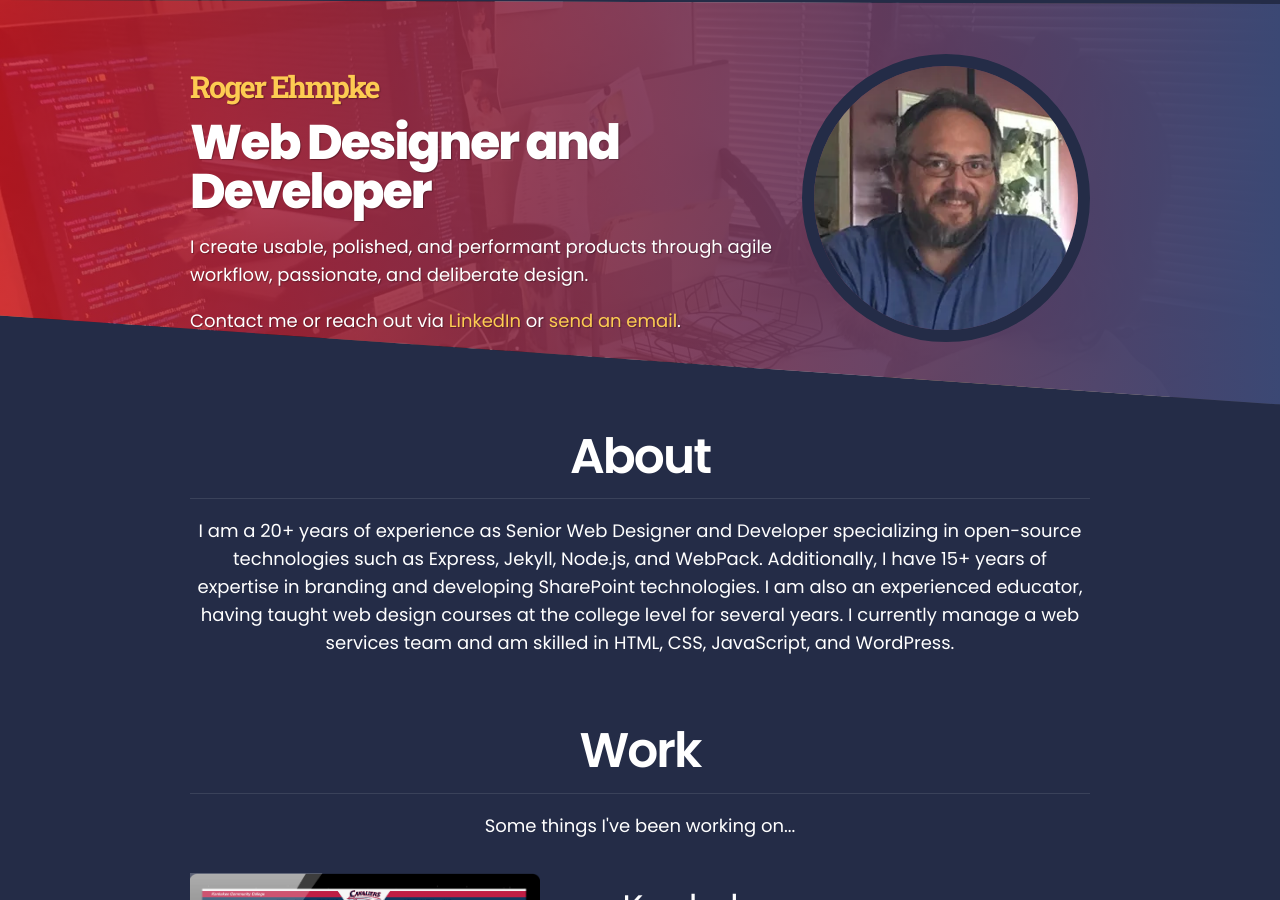
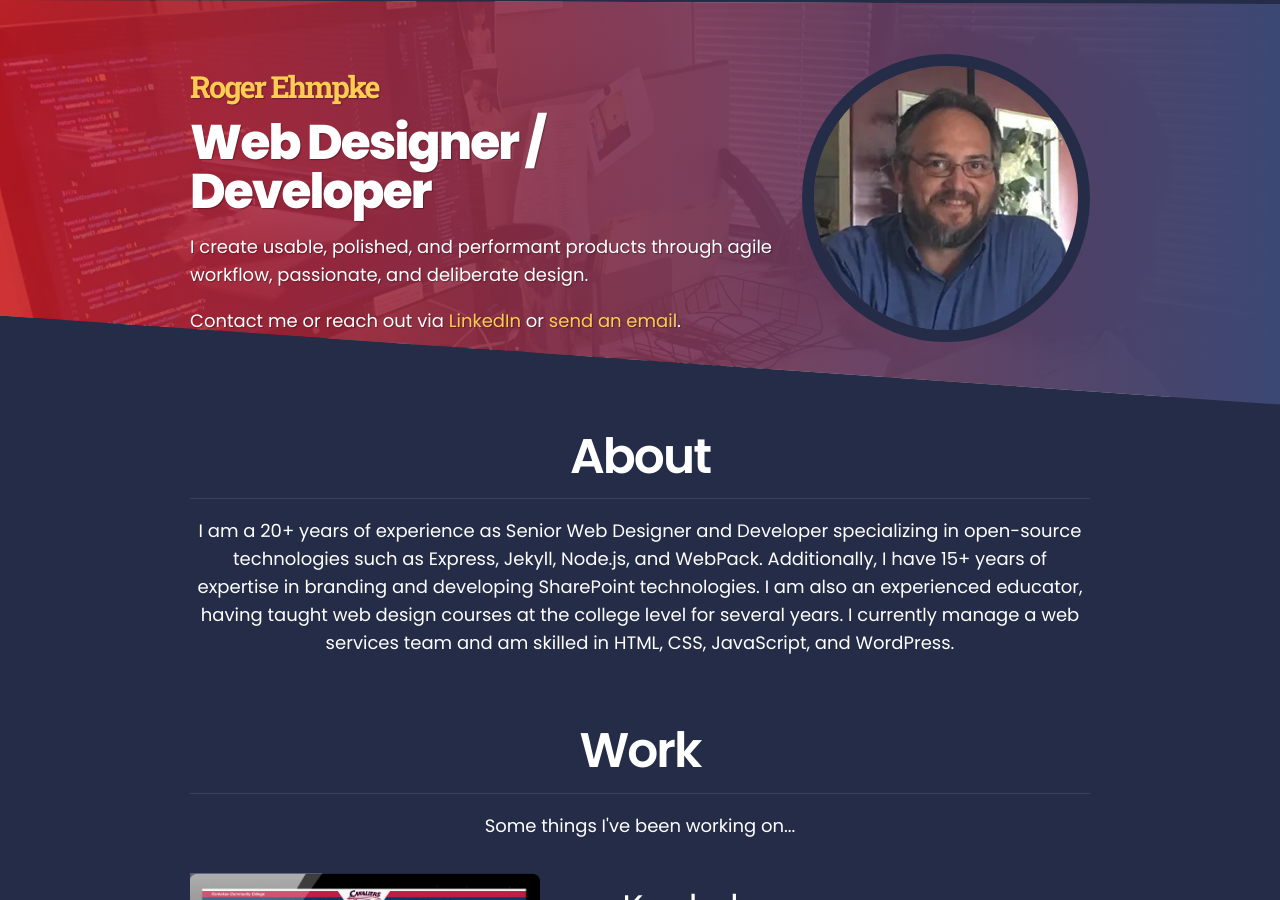
Before and after one commit to rehmpke/rogerehmpkesite, a Jekyll site: the page built from index.html, in a window 1280 px wide and 900 px high. Built offline with Jekyll 4.4.1, drawn with Linux system fonts in a browser that asks for light colours.

Commit message:
Update hero.html
minor edit to lead / instead of and

```diff
--- a/_includes/hero.html
+++ b/_includes/hero.html
@@ -2,7 +2,7 @@
     <div class="hero-shot__container">
     <div class="hero-shot__content">
         <h1><a class="logo--header" href="/">Roger Ehmpke</a></h1>
-        <h2 class="heading--hero-shot">Web Designer and Developer</h2>
+        <h2 class="heading--hero-shot">Web Designer / Developer</h2>
         <p>I create usable, polished, and performant products through agile workflow, passionate, and deliberate design.</p>
         <p>Contact me or reach out via <a href="https://www.linkedin.com/in/rogerehmpke" target="_blank" rel="noopener">LinkedIn</a> or <a href="#ContactMe">send an email</a>.</p>
     </div>
```
